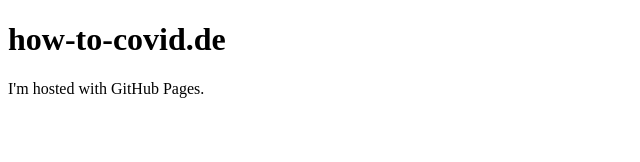
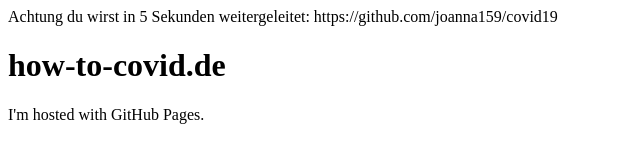
Before and after one commit to joanna159/covid19, a plain HTML site: page index.html in a window 1280 px wide. Shown: the whole page, without its empty margins (0-640 px from the left). Drawn offline with Linux system fonts and the light colour scheme.

Commit message:
Update index.html

```diff
--- a/index.html
+++ b/index.html
@@ -1,6 +1,7 @@
 <!DOCTYPE html>
 <html>
-<body>
+<body>Achtung du wirst in 5 Sekunden weitergeleitet: https://github.com/joanna159/covid19</body>
+  <meta http-equiv="refresh" content="5; URL=https://github.com/joanna159/covid19">
 <h1>how-to-covid.de</h1>
 <p>I'm hosted with GitHub Pages.</p>
 </body>
```
